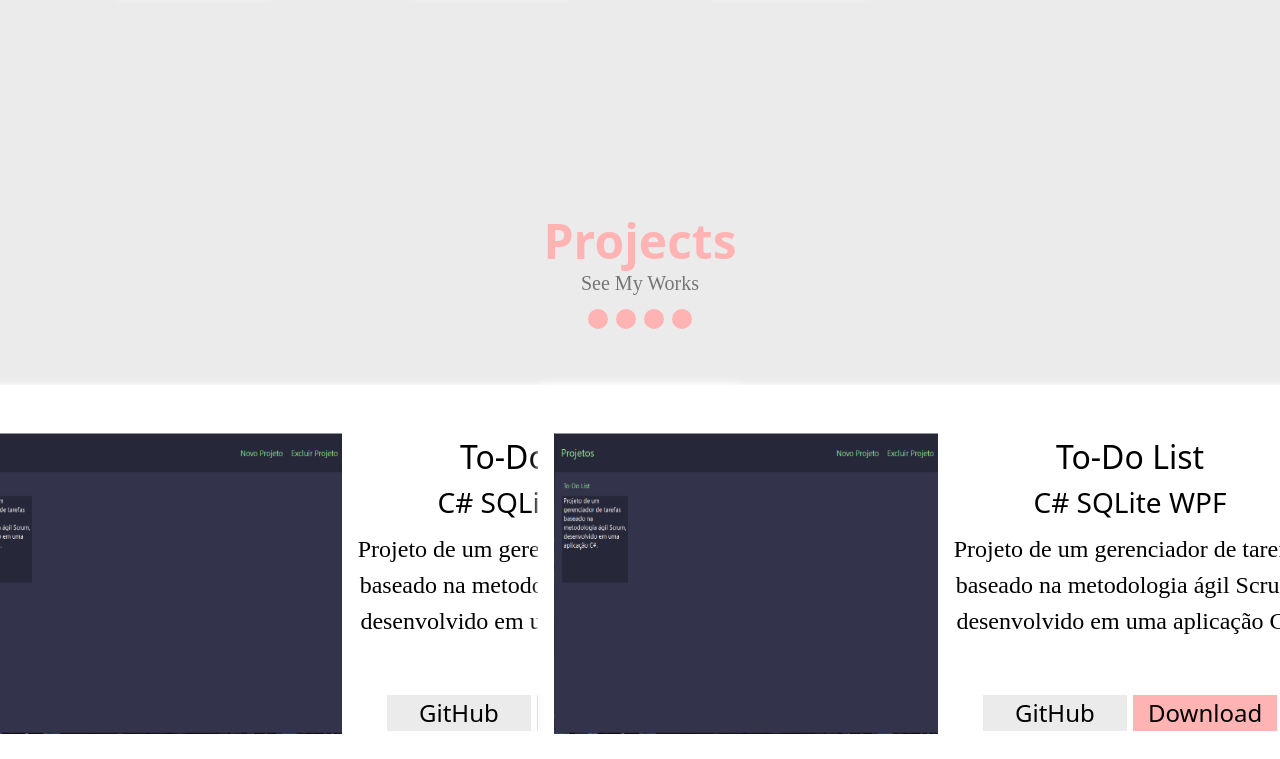
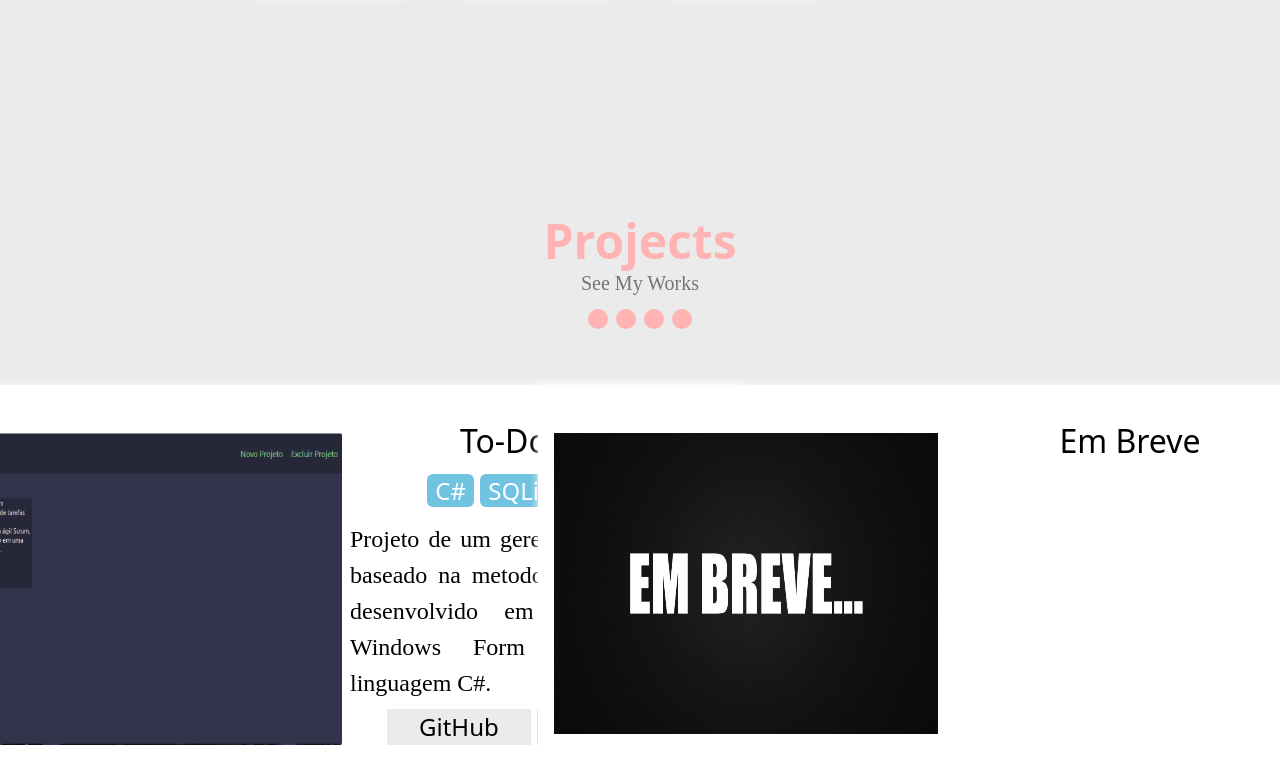
Before and after one commit to davidcampos23/Portfolio, a website: page dist/index.html in a window 1280 px wide. Shown: the part 1609-2368 px from the top of the page. Drawn offline with Linux system fonts and the light colour scheme; files whose address does not match are found by name.

Commit message:
scripsts desenvolvidos

```diff
--- a/tailwind.config.js
+++ b/tailwind.config.js
@@ -6,7 +6,8 @@ module.exports = {
       colors:{
         primary: '#EBEBEC',
         second: '#FFB3B3',
-        op5: 'rgba(0,0,0, 0.5)'
+        op5: 'rgba(0,0,0, 0.5)',
+        stacks: '#70c3e1'
       },
       fontSize:{
         px24: '1.5rem',
```
Also changed, not shown: dist/index.html, dist/output.css, dist/script.js (added), dist/scriptHome.js, img/projects/breve.jpg (added), 1 other file.
